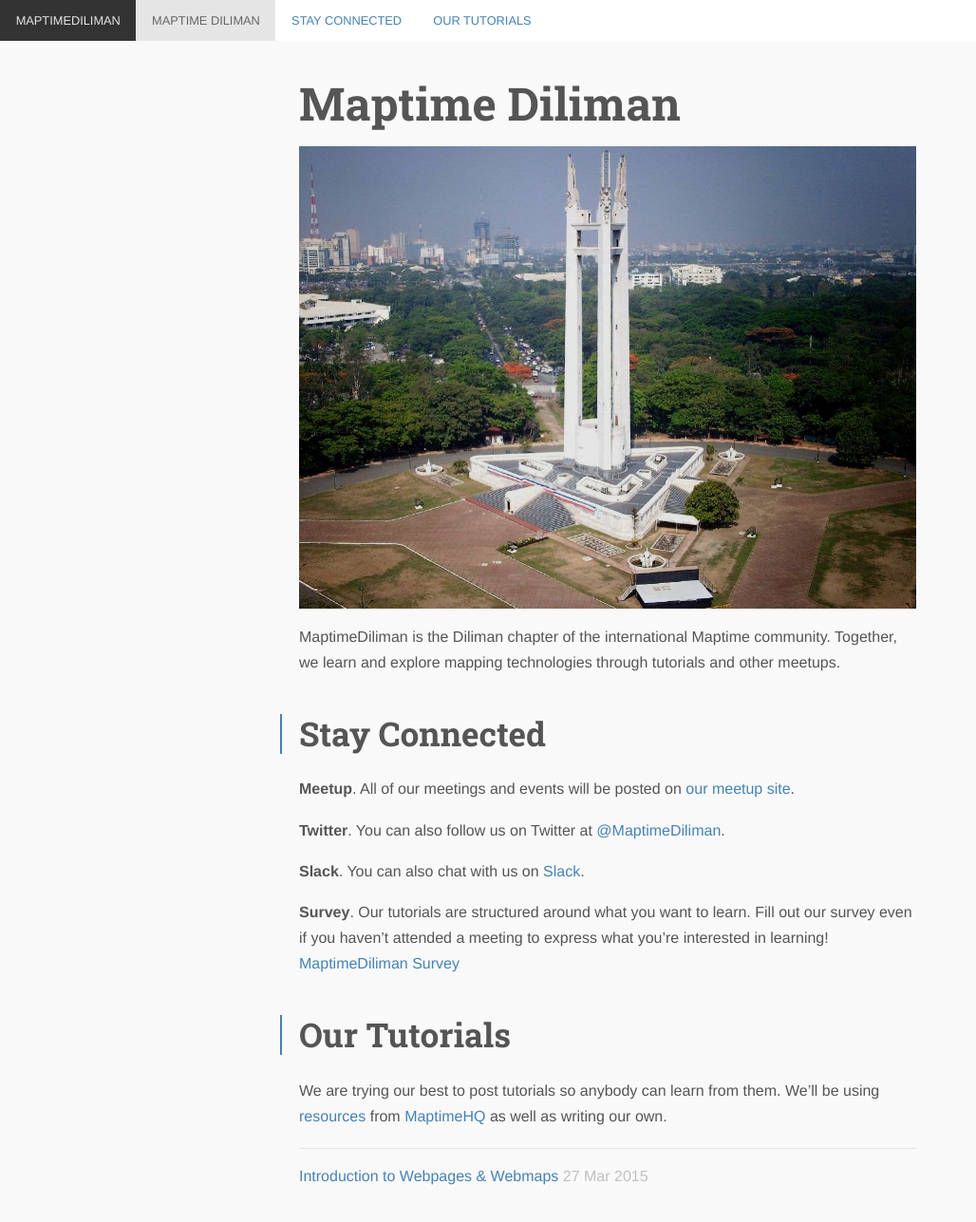
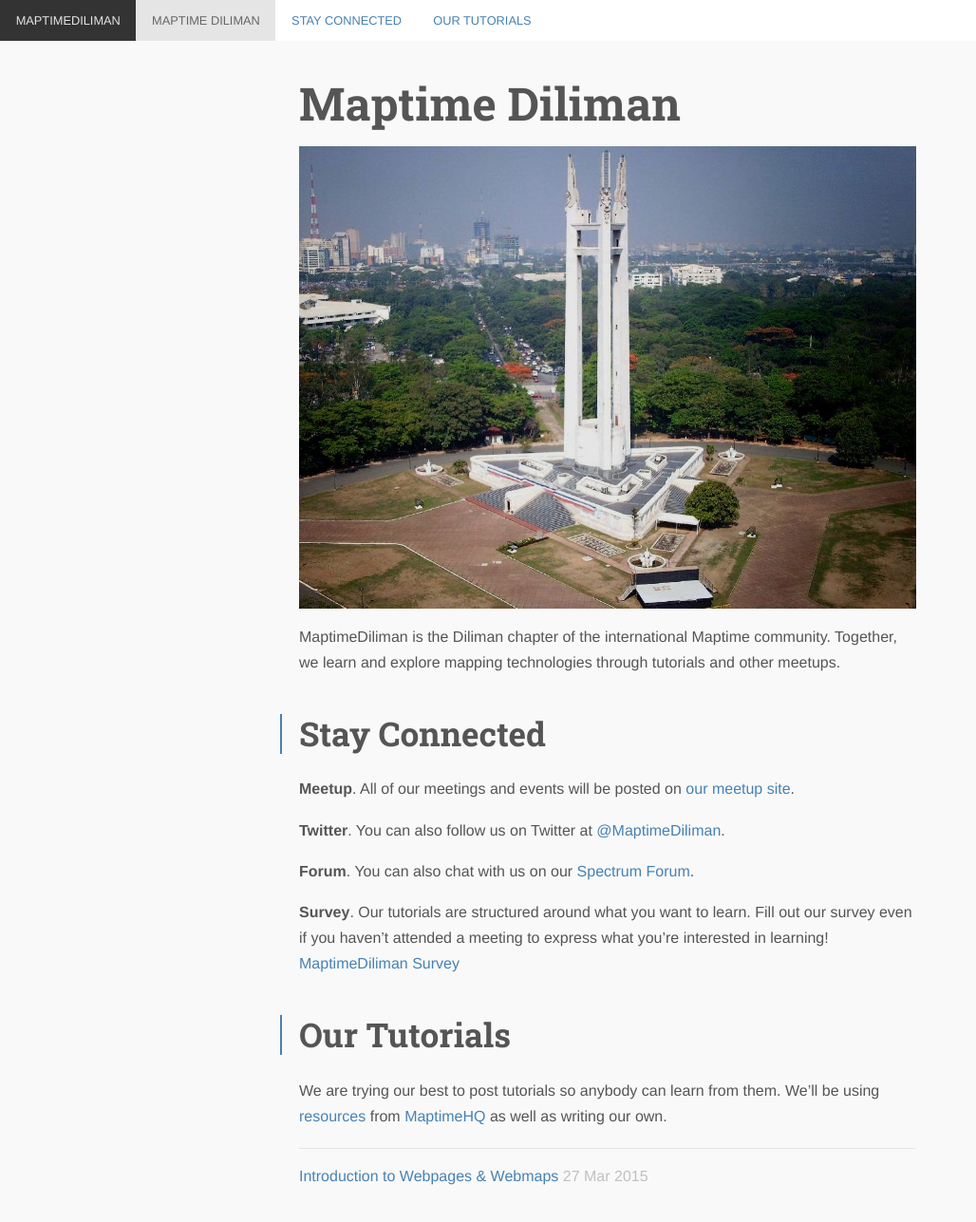
Before and after one commit to MaptimeDiliman/maptimediliman.github.io, a Jekyll site: the page built from index.md, in a window 1280 px wide and 1310 px high. Shown: the top 1287 px of the window at 95% size, without its empty margins (0-1028 px from the left). Built offline with Jekyll 4.4.1, drawn with Linux system fonts in a browser that asks for light colours; nearby versions of some CDN libraries; Markdown is read by kramdown in place of the engine named in the settings; comment, search, counter and statistics services are not loaded.

Commit message:
Replace Slack with Spectrum

```diff
--- a/index.md
+++ b/index.md
@@ -15,7 +15,7 @@ MaptimeDiliman is the Diliman chapter of the international Maptime community. To
 
 **Twitter**. You can also follow us on Twitter at [@MaptimeDiliman](http://twitter.com/MaptimeDiliman).
 
-**Slack**. You can also chat with us on [Slack](https://maptimediliman.herokuapp.com/).
+**Forum**. You can also chat with us on our [Spectrum Forum](https://spectrum.chat/maptime-diliman).
 
 **Survey**. Our tutorials are structured around what you want to learn. Fill out our survey even if you haven't attended a meeting to express what you're interested in learning! [MaptimeDiliman Survey](http://bit.ly/MaptimeDilimanSurvey)
 
```
